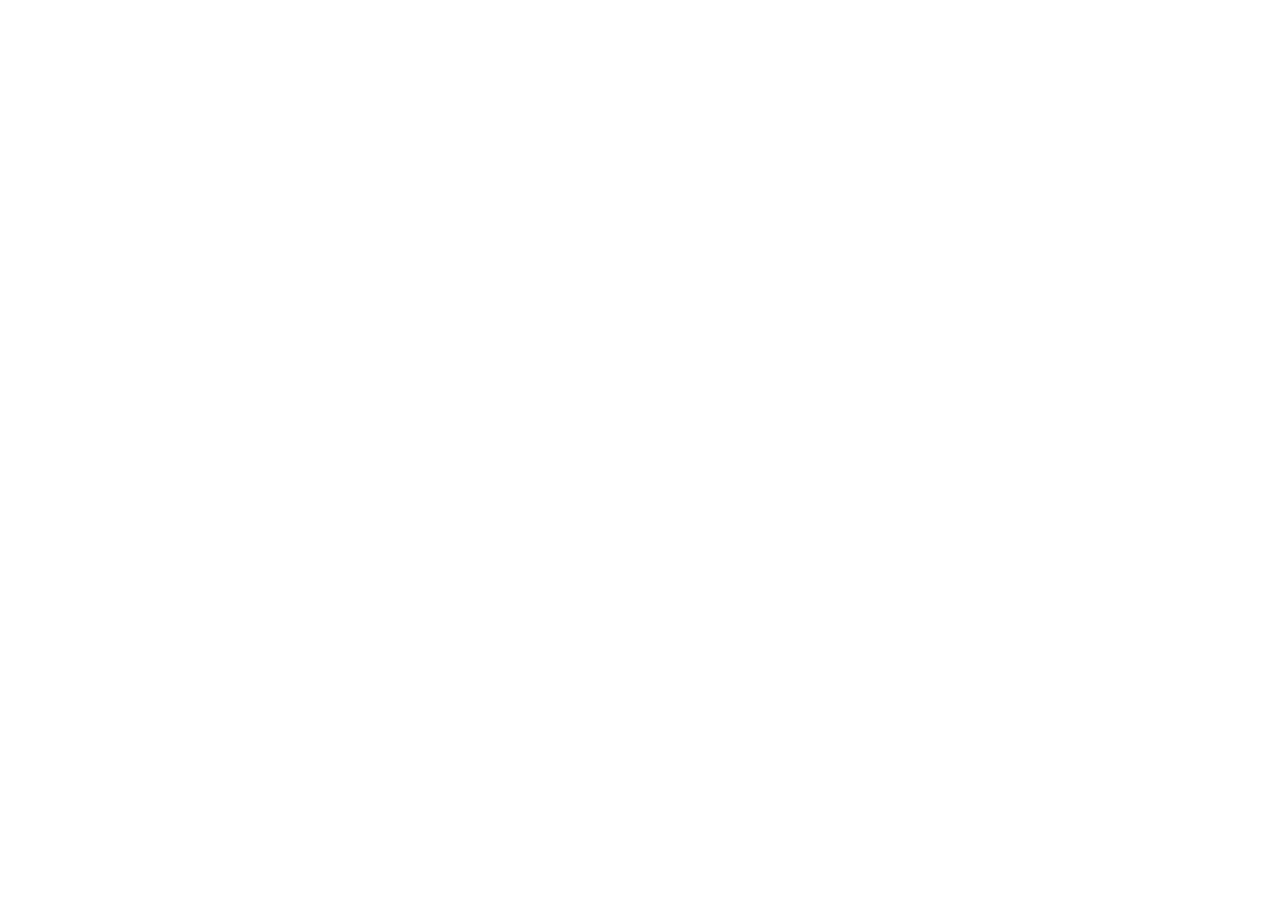
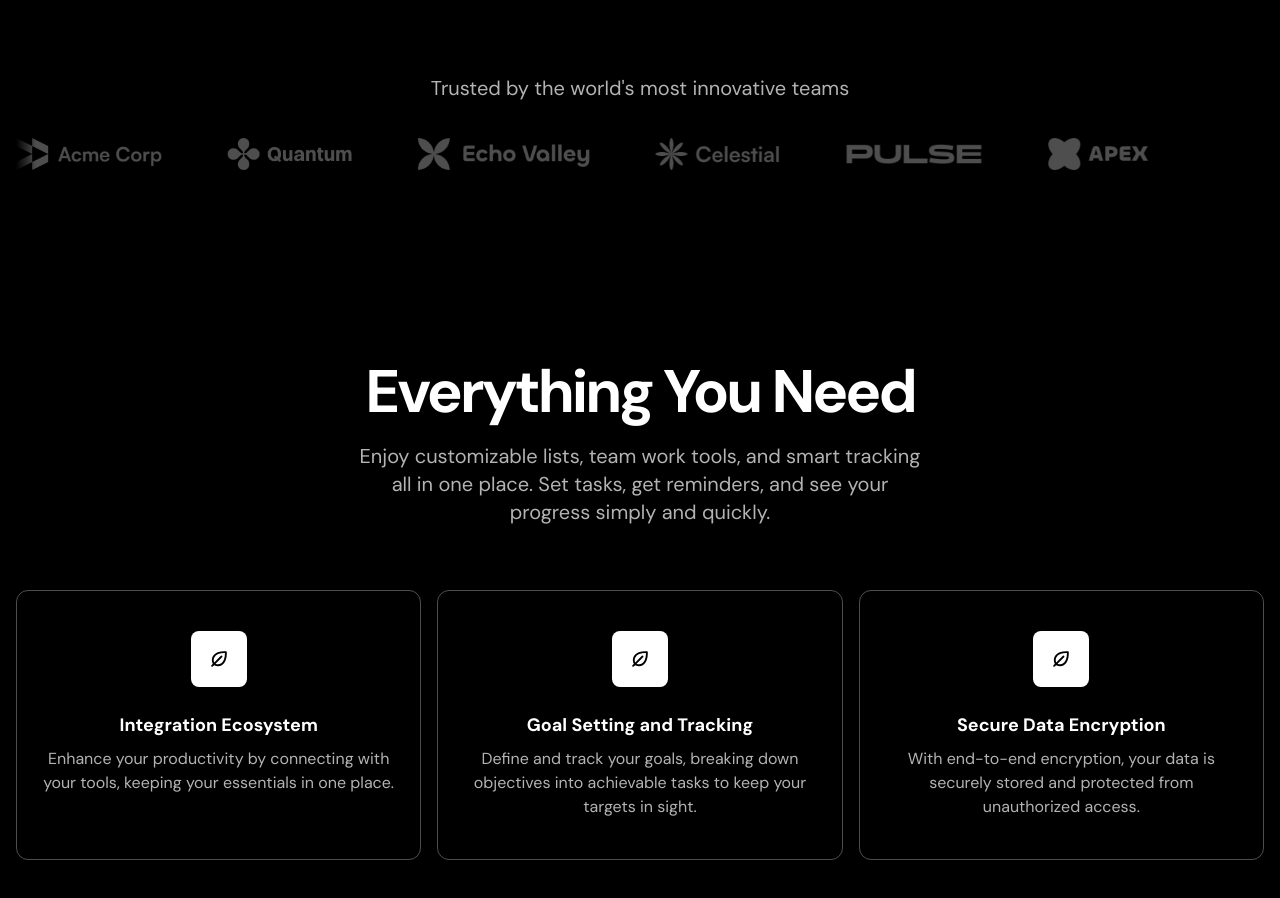
Before and after one commit to CodeWithSomesh/The-Life-Manager-Landing-Page, a Next.js app: page / in a window 1280 px wide. Shown: the part 860-1758 px from the top of the page. Before the commit the page ends 838 px from the top, so only its background shows below. Built offline with nearby package versions, Linux system fonts and the light colour scheme.

Commit message:
Done with Features Section

```diff
--- a/src/components/Features.tsx
+++ b/src/components/Features.tsx
@@ -1,3 +1,5 @@
+import EcosystemIcon from '../assets/icons/ecosystem.svg'
+
 const features = [
   {
     title: "Integration Ecosystem",
@@ -17,5 +19,31 @@
 ];
 
 export const Features = () => {
-  return null;
+  return (
+    <div className="bg-black text-white py-[72px] sm:py-24">
+      <div className="container">
+        <h2 className='text-center font-bold text-5xl sm:text-6xl tracking-tighter'>Everything You Need</h2>
+
+        <div className='max-w-xl mx-auto'>
+          <p className='text-center mt-5 text-xl text-white/70'>
+            Enjoy customizable lists, team work tools, and smart tracking all in
+            one place. Set tasks, get reminders, and see your progress simply and
+            quickly.
+          </p>
+        </div>
+
+        <div className='mt-16 flex flex-col sm:flex-row gap-4'>
+          {features.map(({title, description}) => (
+            <div key={title} className='border border-white/30 px-5 py-10 text-center rounded-xl sm:flex-1'>
+              <div className='inline-flex h-14 w-14 bg-white text-black justify-center items-center rounded-lg'>
+                <EcosystemIcon />
+              </div>
+              <h3 className='mt-6 font-bold text-lg'>{title}</h3>
+              <p className='mt-2 text-white/70'>{description}</p>
+            </div>
+          ))}
+        </div>
+      </div>
+    </div>
+  );
 };
--- a/src/components/LogoTicker.tsx
+++ b/src/components/LogoTicker.tsx
@@ -4,6 +4,7 @@
 import celestialLogo from "../assets/images/celestial.png";
 import pulseLogo from "../assets/images/pulse.png";
 import apexLogo from "../assets/images/apex.png";
+import Image from "next/image";
 
 const images = [
   { src: acmeLogo, alt: "Acme Logo" },
@@ -14,6 +15,32 @@
   { src: apexLogo, alt: "Apex Logo" },
 ];
 
+
 export const LogoTicker = () => {
-  return null;
-};
+  return (
+    <div className="bg-black text-white py-[72px] sm:py-24">
+      <div className="container">
+        <h2 className="text-xl text-center text-white/70">
+          Trusted by the world's most innovative teams
+        </h2>
+
+        <div className="overflow-hidden mt-9 before:content-[''] after:content-['']
+        before:absolute after:absolute before:h-full after:h-full before:w-5 after:w-5
+        relative before:left-0 after:right-0 before:top-0 after:top-0
+        before:bg-[linear-gradient(to_right,#000,rgb(0,0,0,0))]
+        after:bg-[linear-gradient(to_left,#000,rgb(0,0,0,0))]" >
+          <div className="flex gap-16">
+            {images.map(({ src, alt }) => (
+              <Image
+                key={alt}
+                src={src}
+                alt={alt}
+                className="flex-none h-8 w-auto"
+              />
+            ))}
+          </div>
+        </div>
+      </div>
+    </div>
+  )
+}
```
